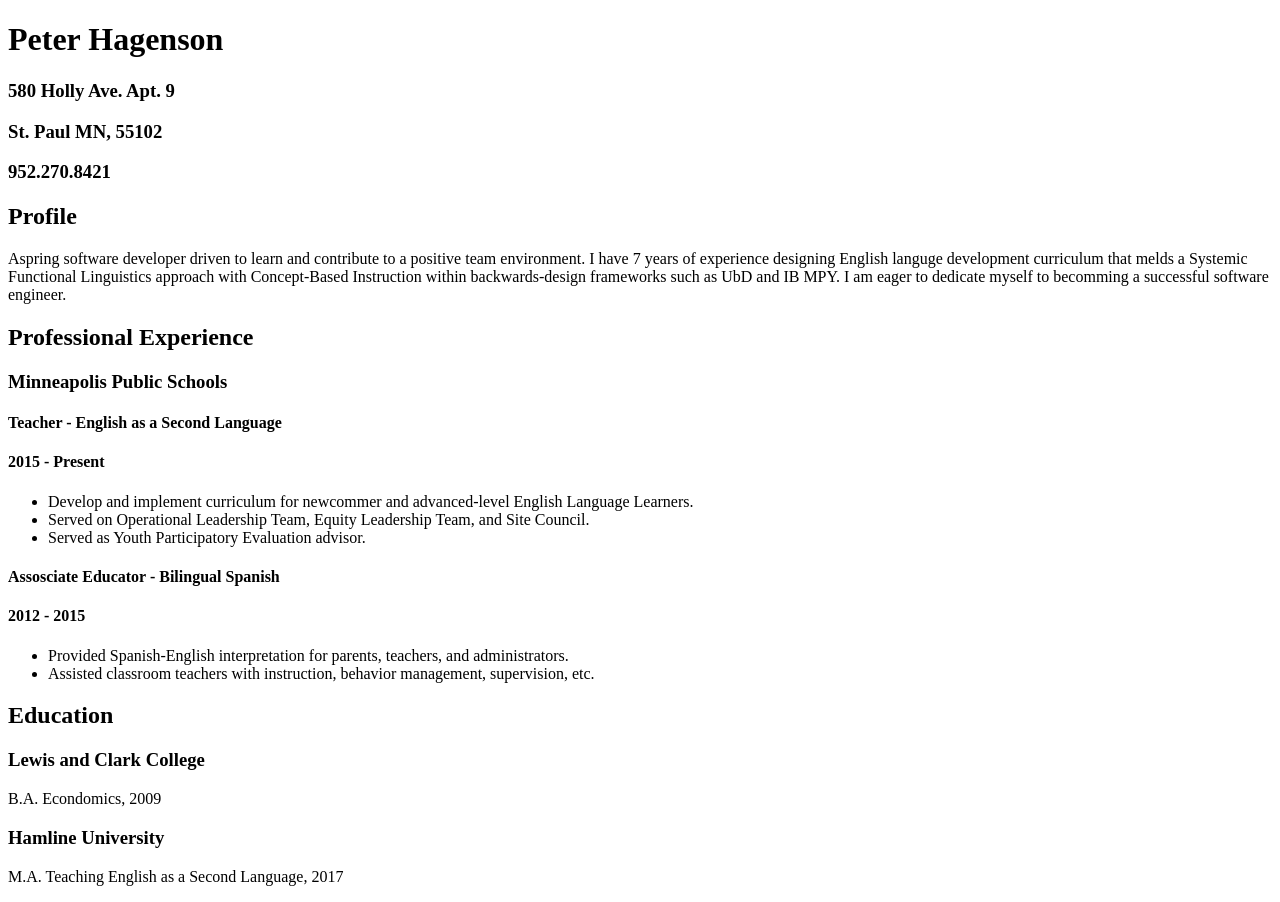
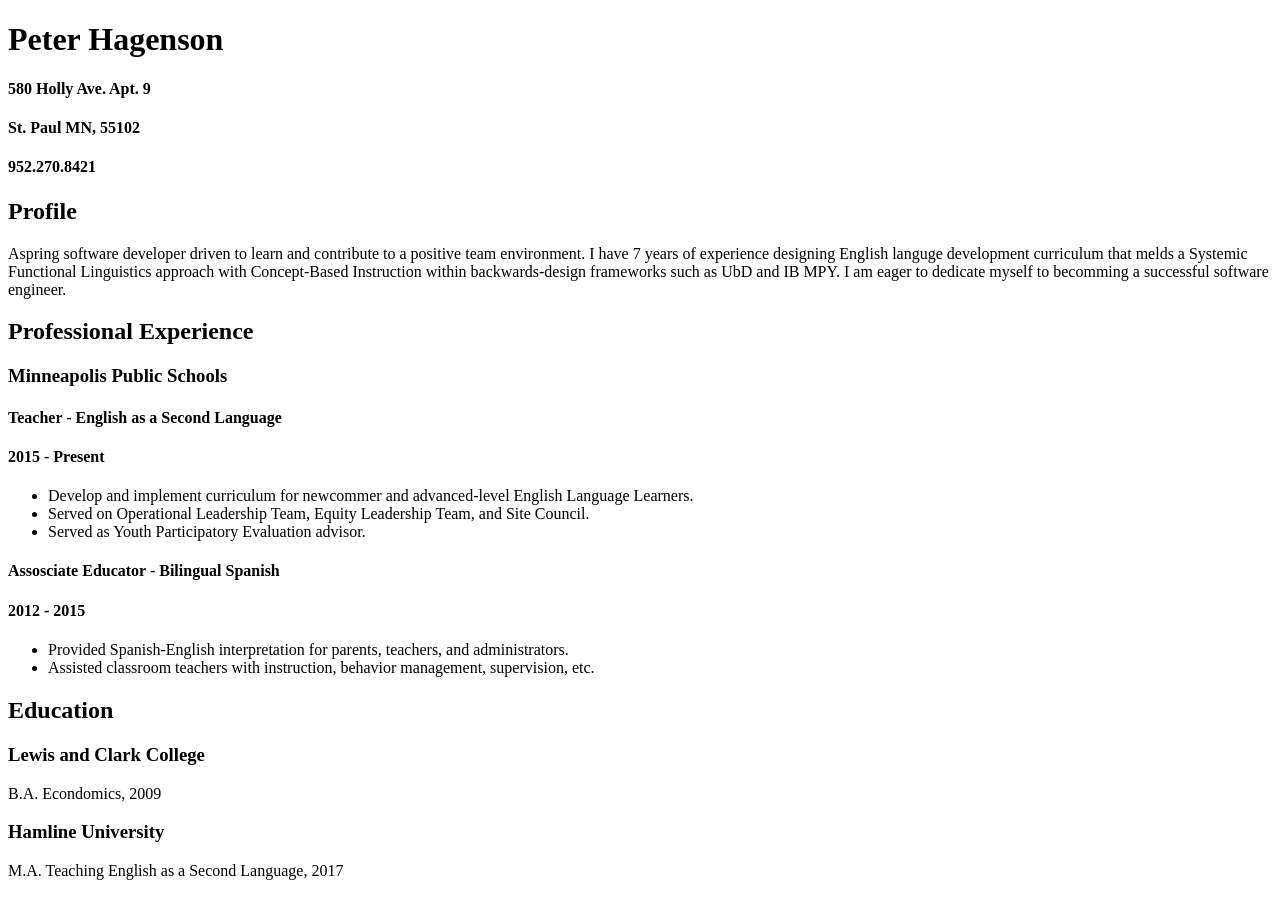
Before and after one commit to peterhagenson/peterhagenson.github.io, a plain HTML site: page index.html in a window 1280 px wide. Drawn offline with Linux system fonts and the light colour scheme.

Commit message:
Update index.html

```diff
--- a/index.html
+++ b/index.html
@@ -14,18 +14,21 @@
     </div>
 
     <div class="address">
-      <h3>580 Holly Ave. Apt. 9</h3>
-      <h3>St. Paul MN, 55102</h3>
-      <h3>952.270.8421</h3>
+      <h4>580 Holly Ave. Apt. 9</h3>
+      <h4>St. Paul MN, 55102</h3>
+      <h4>952.270.8421</h3>
     </div>
 
-    <div>
+    <div class="prof-header">
       <h2>Profile</h2>
     </div>
       <p>Aspring software developer driven to learn and contribute to a positive team environment.  I have 7 years of experience designing English languge development curriculum that melds a Systemic Functional Linguistics approach with Concept-Based Instruction within backwards-design frameworks such as UbD and IB MPY.  I am eager to dedicate myself to becomming a successful software engineer.</p>
 
+    <div class="exp-header">
+      <h2>Professional Experience</h2>
+    </div>
+
     <div>
-      <h2>Professional Experience</h2>
       <h3>Minneapolis Public Schools</h3>
       <h4>Teacher - English as a Second Language</h4>
       <h4>2015 - Present</h4>
@@ -41,7 +44,6 @@
 
 
     <div>
-
       <h4>Assosciate Educator - Bilingual Spanish</h4>
       <h4>2012 - 2015
     </div>
@@ -53,8 +55,11 @@
       </ul>
     </div>
 
+    <div class="edu-header">
+      <h2>Education</h2>
+    </div>
+
     <div>
-      <h2>Education</h2>
       <h3>Lewis and Clark College</h3>
       <p>B.A. Econdomics, 2009</p>
       <h3>Hamline University</h3>
```
